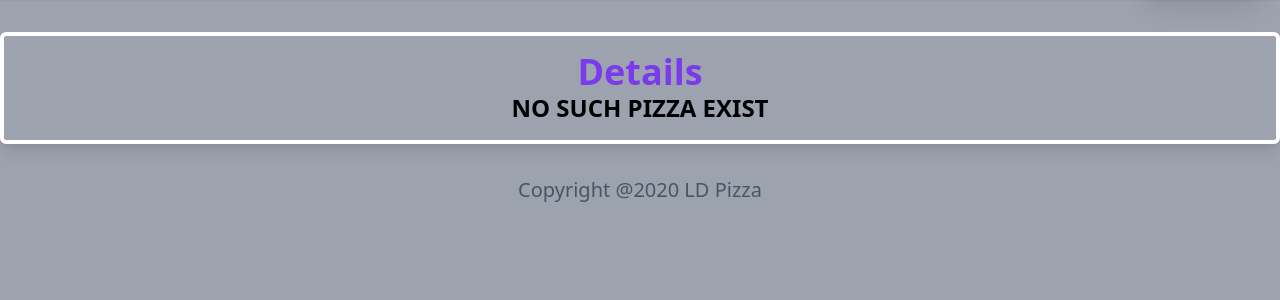
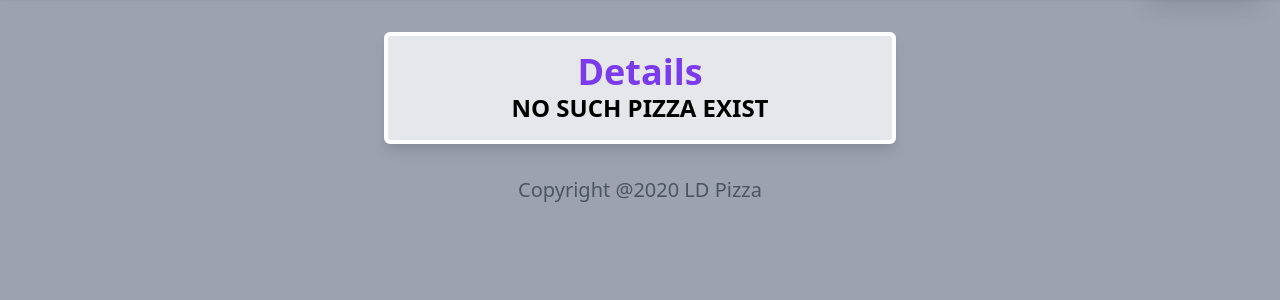
Before and after one commit to khanhleemtp/php-tuts, a PHP site: page /details.php in a window 1280 px wide. Shown: the part 56-356 px from the top of the page. Run offline with PHP 8.4, Linux system fonts and the light colour scheme; data that the repository does not hold is empty.

Commit message:
33-finish-pj

```diff
--- a/16-pj-temp/details.php
+++ b/16-pj-temp/details.php
@@ -39,7 +39,7 @@
 
 <html lang="en">
 <?php include('templates/header.php') ?>
-    <div class="container mx-auto text-center border-4 border-white p-4 m-8 rounded-md shadow-lg">
+    <div class="container mx-auto bg-gray-200 max-w-lg text-center border-4 border-white p-4 m-8 rounded-md shadow-lg">
          <h2 class="text-purple-600 text-4xl font-semibold">Details</h2>
         <?php if($pizza): ?>
             <h2 class="text-3xl font-semibold uppercase text-green-600"><?php echo $pizza['title'] ?></h2>
--- a/16-pj-temp/index.php
+++ b/16-pj-temp/index.php
@@ -37,6 +37,7 @@
 
                     <div class="col-span-6 m-3">
                         <div class="card shadow-md p-4 bg-white">
+                            <img src="img/pizza.svg" class="w-32 h-32 ml-32" />
                             <div class="card-content text-center border-b-2 border-red-200 mb-4 p-4">
                                 <h6
                                 class="text-3xl font-semibold text-red-400"
```
